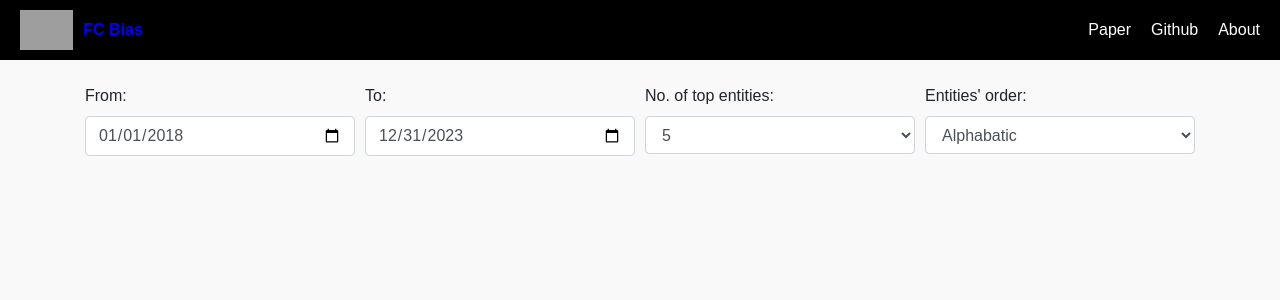
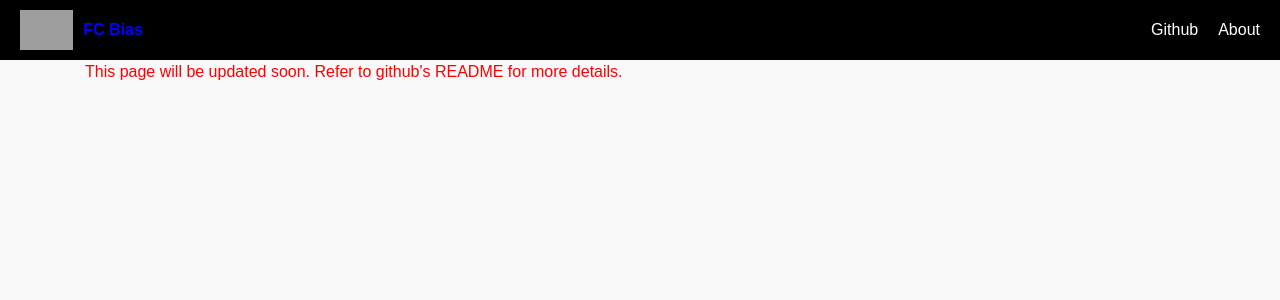
Before and after one commit to sahajps/Dyanmic-Plot-FC-Bias, a Flask app: page /about in a window 1280 px wide. Shown: the top 300 px of the page. Run offline with Flask 3, Linux system fonts and the light colour scheme; some libraries are stand-ins or nearby versions; grey boxes are pictures that could not be loaded.

Commit message:
Updated about page with note

```diff
--- a/app/static/style.css
+++ b/app/static/style.css
@@ -100,7 +100,7 @@ body {
     font-size: 14px;
     color: #555;
 }
-#error-message {
+.error-message {
     align-items: center;
     color: red;
 }
--- a/app/templates/about.html
+++ b/app/templates/about.html
@@ -5,8 +5,8 @@
     <meta name="viewport" content="width=device-width, initial-scale=1.0">
     <title>FC Bias</title>
     <link rel="stylesheet" href="https://maxcdn.bootstrapcdn.com/bootstrap/4.0.0/css/bootstrap.min.css">
-    <script src="https://cdn.socket.io/4.0.1/socket.io.min.js"></script>
-    <script src="{{ url_for('static', filename='script.js') }}"></script>
+    <!-- <script src="https://cdn.socket.io/4.0.1/socket.io.min.js"></script>
+    <script src="{{ url_for('static', filename='script.js') }}"></script> -->
     <link rel="stylesheet" href="{{ url_for('static', filename='style.css') }}">
 </head>
 <body>
@@ -17,45 +17,14 @@
         </div>
         <div class="menu">
             <!-- <a href="#">Coverage</a> -->
-            <a href="https://github.com/sahajps/FC-Bias" target="_blank">Paper</a>
+            <!-- <a href="https://github.com/sahajps/FC-Bias" target="_blank">Paper</a> -->
             <a href="https://github.com/sahajps/FC-Bias" target="_blank">Github</a>
             <a href="/about">About</a>
         </div>
     </div>
 
     <div class="container">
-        <form id="input-form" class="mt-4">
-            <div class="form-row d-flex flex-wrap">
-                <div class="form-group col-md-4">
-                    <label for="start-date-input">From:</label>
-                    <input type="date" class="form-control" id="start-date-input" name="start-date-input" value="2018-01-01" required>
-                </div>
-                <div class="form-group col-md-4">
-                    <label for="end-date-input">To:</label>
-                    <input type="date" class="form-control" id="end-date-input" name="end-date-input" value="2023-12-31" required>
-                </div>
-                <div class="form-group col-md-4">
-                    <label for="integer-input">No. of top entities:</label>
-                    <select class="form-control" id="integer-input" name="integer-input" required>
-                        {% for i in range(5, 16) %}
-                        <option value="{{ i }}" {% if i == 5 %}selected{% endif %}>{{ i }}</option>
-                        {% endfor %}
-                    </select>
-                </div>
-                <div class="form-group col-md-4">
-                    <label for="order-input">Entities' order:</label>
-                    <select class="form-control" id="order-input" name="order-input" required>
-                        {% for i in ["Alphabatic", "Frequency"] %}
-                        <option value="{{ i }}" {% if i == "Alphabatic" %}selected{% endif %}>{{ i }}</option>
-                        {% endfor %}
-                    </select>
-                </div>
-            </div>
-            <button type="submit" class="btn btn-primary d-none">Update Plot</button>
-        </form>
-        <div class="mt-4">
-            <img id="plot" src="" class="img-fluid">
-        </div>
+        <div class="error-message">This page will be updated soon. Refer to github's README for more details.</div>
     </div>
 </body>
 </html>
```
